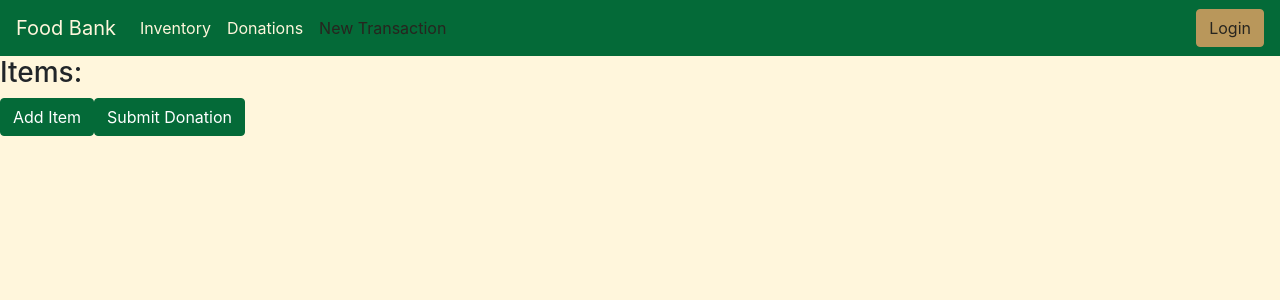
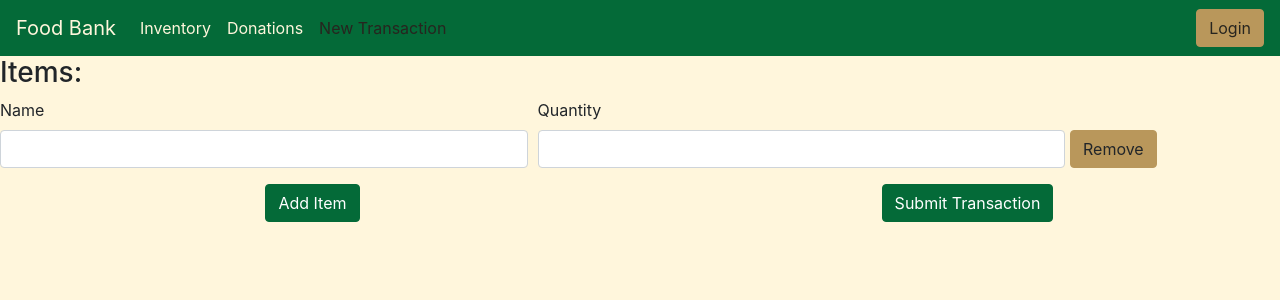
Before and after one commit to spamntaters/foodBankAngular, an Angular app: page /transactions/new in a window 1280 px wide. Shown: the top 300 px of the page. Built offline with nearby package versions, Linux system fonts and the light colour scheme.

Commit message:
style transaction form

```diff
--- a/src/app/transaction-form/transaction-form.component.html
+++ b/src/app/transaction-form/transaction-form.component.html
@@ -6,7 +6,7 @@
       *ngFor="let item of inventoryItemList.controls; let i = index"
       [formGroupName]="i"
     >
-      <div class="form-group col-lg-2">
+      <div class="form-group col-lg-5">
         <label>Name</label>
         <input
           type="text"
@@ -14,7 +14,7 @@
           class="form-control"
         />
       </div>
-      <div class="form-group col-lg-2">
+      <div class="form-group col-lg-5">
         <label>Quantity</label>
         <input
           type="number"
@@ -25,8 +25,14 @@
       <button class="btn btn-warning" (click)="deleteItem(i)">Remove</button>
     </div>
   </div>
-  <button class="btn btn-primary" (click)="addItem()">Add Item</button>
-  <button class="btn btn-primary" (click)="submitTransaction()">
-    Submit Donation
-  </button>
+  <div class="row">
+    <div class="col-md-6">
+      <button class="btn btn-primary" (click)="addItem()">Add Item</button>
+    </div>
+    <div class="col-md-6">
+      <button class="btn btn-primary" (click)="submitTransaction()">
+        Submit Transaction
+      </button>
+    </div>
+  </div>
 </form>
--- a/src/app/transaction-form/transaction-form.component.scss
+++ b/src/app/transaction-form/transaction-form.component.scss
@@ -0,0 +1,10 @@
+.btn-warning {
+  height: 50%;
+  margin-top: auto;
+  margin-bottom: 16px;
+}
+
+.btn-primary {
+  margin: auto;
+  display: block;
+}
--- a/src/app/transaction-form/transaction-form.component.ts
+++ b/src/app/transaction-form/transaction-form.component.ts
@@ -21,17 +21,17 @@ export class TransactionFormComponent implements OnInit {
     this.transactionForm = this.fb.group({
       inventoryItemList: this.fb.array([])
     });
+    this.addItem();
   }
 
   get inventoryItemList() {
     return this.transactionForm.get("inventoryItemList") as FormArray;
   }
   addItem() {
-    const item = this.fb.group({
+    const item: FormGroup = this.fb.group({
       foodItemName: "",
       foodItemQuantity: null
     });
-
     this.inventoryItemList.push(item);
   }
 
```
